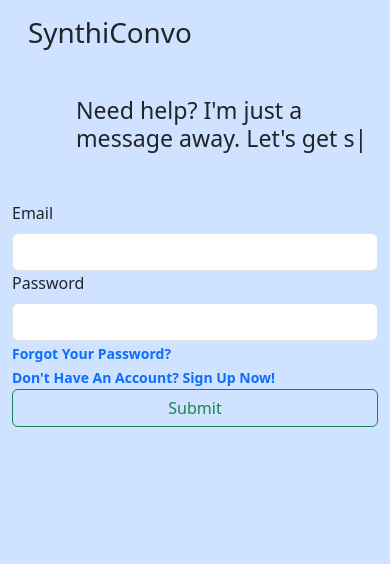
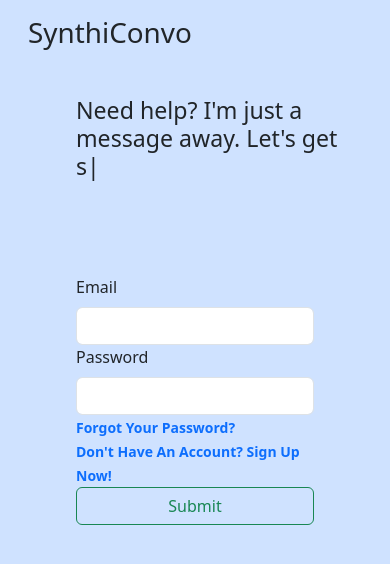
Before and after one commit to ulevi92/SynthiConvo, a React (Vite) app: page /login in a window 390 px wide. Shown: the top 564 px of the page. Built offline with nearby package versions, Linux system fonts and the light colour scheme; no server answers.

Commit message:
fixed/ mobile style

```diff
--- a/src/pages/PublicPage/PublicPage.tsx
+++ b/src/pages/PublicPage/PublicPage.tsx
@@ -73,7 +73,7 @@ const PublicPage = () => {
         <Container fluid className='vw-100 vh-100 bg-primary-subtle'>
           <Row className='h-100'>
             <Col sm={12} lg={8}>
-              <div className='mt-3 ms-3'>
+              <div className='mt-3 mx-3 h-25'>
                 <h1 className='text-dark'>SynthiConvo</h1>
 
                 <h3 className='ms-5 mt-5'>{`${sentences[state.index].substring(
@@ -84,7 +84,7 @@ const PublicPage = () => {
                 }`}</h3>
               </div>
 
-              <div className='d-block d-lg-none mt-5'>
+              <div className='d-block d-lg-none mt-5 mx-3'>
                 <PublicPageForm mobile />
               </div>
             </Col>
--- a/src/pages/PublicPage/PublicPageForm.tsx
+++ b/src/pages/PublicPage/PublicPageForm.tsx
@@ -199,7 +199,7 @@ const PublicPageForm: FC<Props> = ({ mobile }) => {
   };
 
   return (
-    <Form onSubmit={handleSubmit(onSubmit)} className='w-100'>
+    <Form onSubmit={handleSubmit(onSubmit)} className='w-100 px-5'>
       {RenderLinks()}
     </Form>
   );
```
